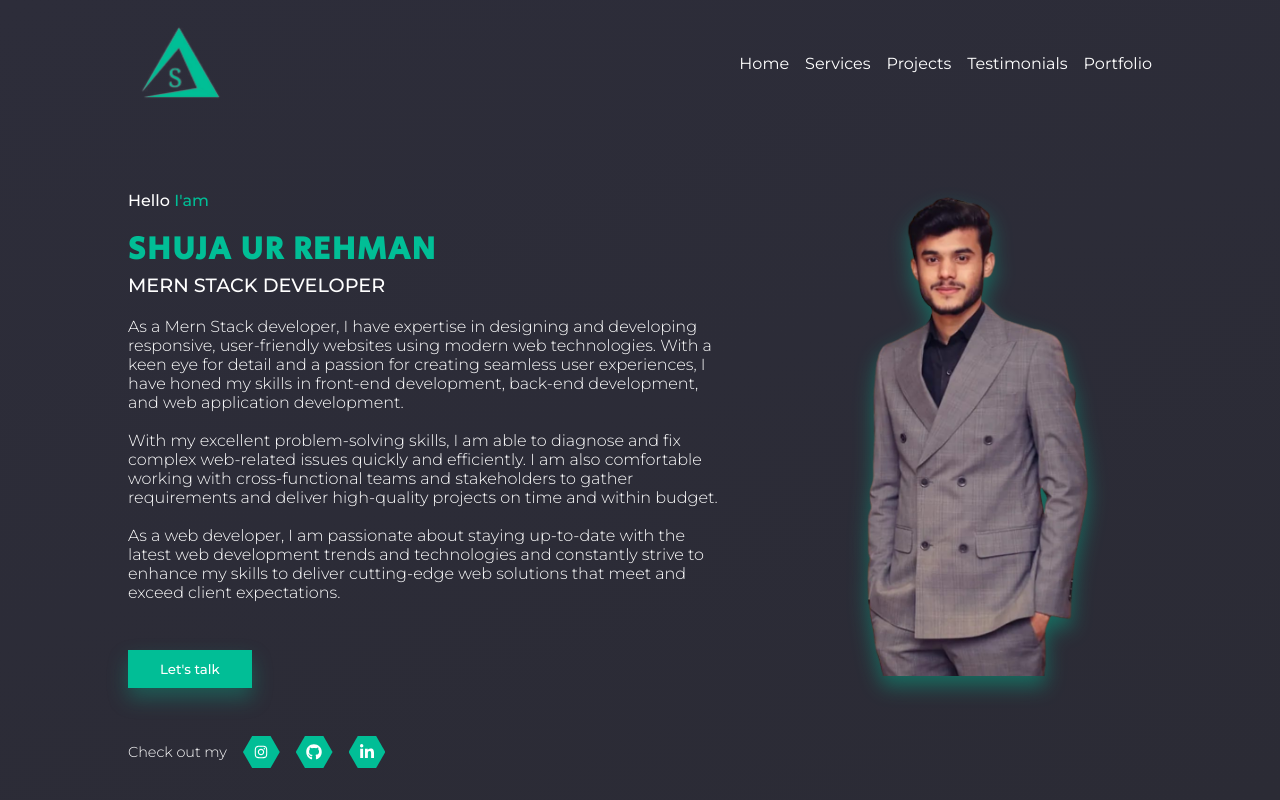
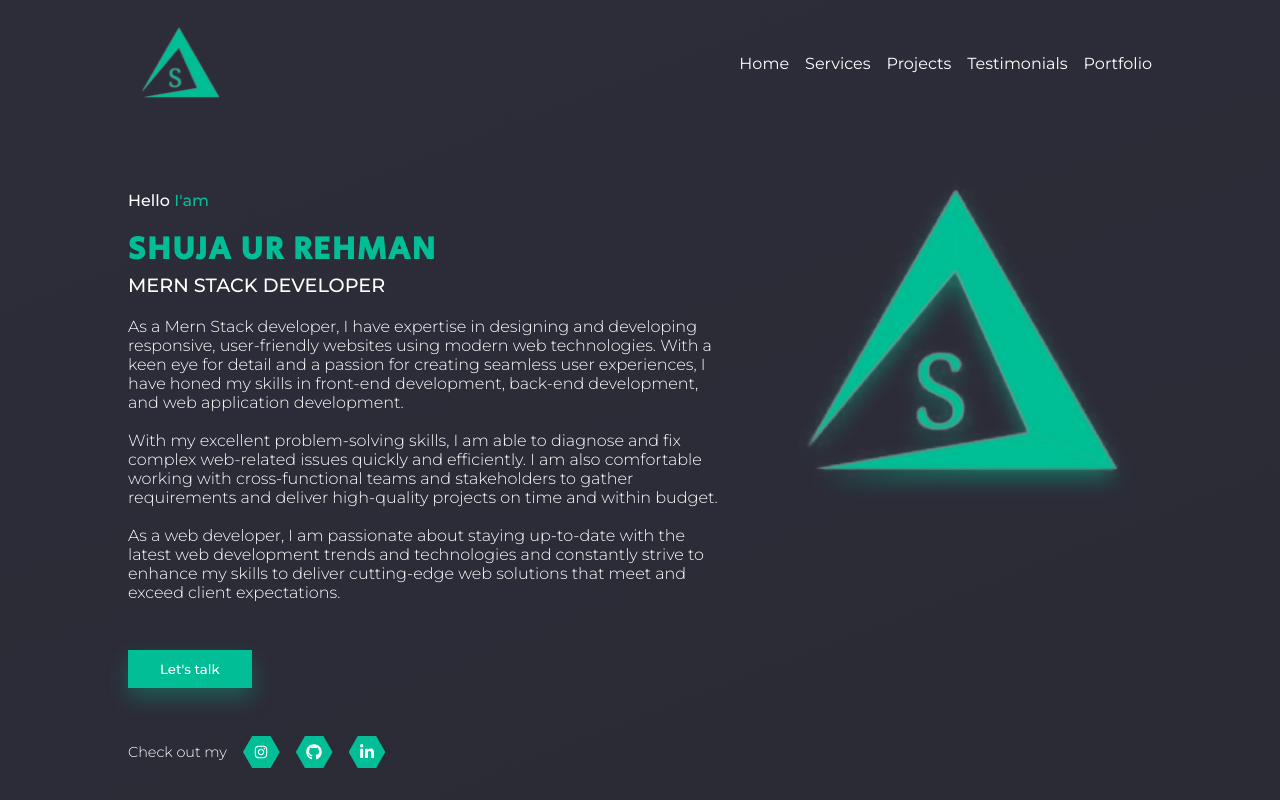
Before and after one commit to Shuja-Siddiqui/DevPortfolio, a React (Create React App) app: page / in a window 1280 px wide. Shown: the top 800 px of the page. Built offline with nearby package versions, Linux system fonts and the light colour scheme; the HTML template or start-up script is replaced by a standard one.

Commit message:
update-side-image

```diff
--- a/src/components/Banner/ProfComponent.jsx
+++ b/src/components/Banner/ProfComponent.jsx
@@ -53,7 +53,7 @@ const ProfComponent = () => {
         <Profile>
           <img
             // src="https://res.cloudinary.com/ghazni/image/upload/v1659082282/Yt-portfolio/Untitled-1_drcspz.png"
-            src={require("../../assets/img/shujaPic.png")}
+            src={require("../../assets/img/logo.png")}
             alt="profile"
           />
         </Profile>
```
